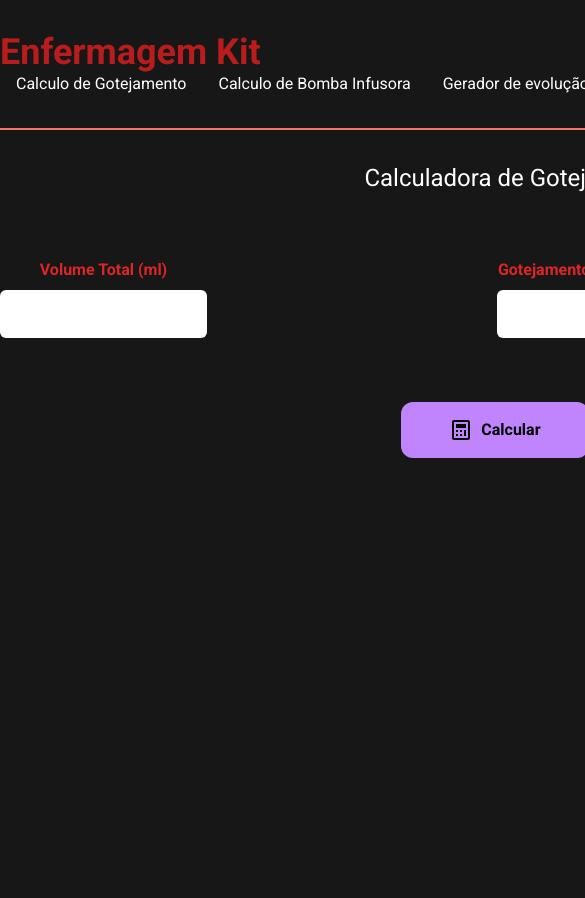
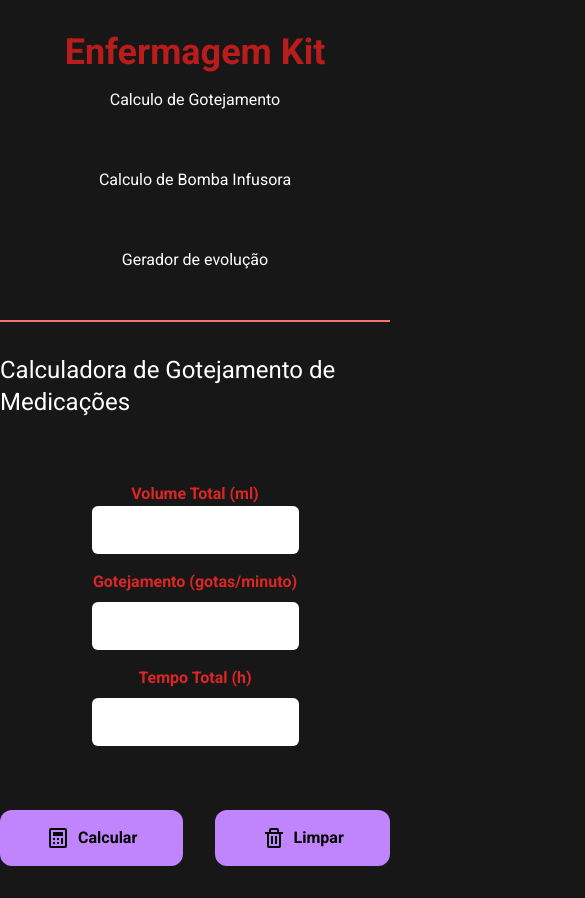
Before and after one commit to RaphaelFreitasDev/enfermagemkit, a Next.js app: page /pages/gotejamento in a window 390 px wide. Shown: the top 898 px of the page, 585 px wide, since content can reach past the window. Before the commit the page ends 844 px from the top, so only its background shows below. Built offline with nearby package versions, Linux system fonts and the light colour scheme.

Commit message:
responsive page

```diff
--- a/app/_components/Navbar.tsx
+++ b/app/_components/Navbar.tsx
@@ -2,24 +2,24 @@ import Link from "next/link";
 
 export default function Navbar() {
   return (
-    <div className="container w-[1200px] m-auto my-8 items-center justify-between flex-col md:flex">
+    <div className="container w-[100%] max-[1200px] m-auto my-8 items-center justify-center flex flex-col md:flex-row md:justify-between">
       <h2 className="text-4xl text-red-700 font-semibold">Enfermagem Kit</h2>
-      <div className="flex-col lg:flex gap-6">
+      <div className="flex flex-col md:flex-row gap-6">
         <Link
           href={"/pages/gotejamento"}
-          className="text-md text-white p-4 hover:text-blue-800 ease-in duration-300"
+          className="text-md text-white p-4 hover:text-blue-800 ease-in duration-300 text-center"
         >
           Calculo de Gotejamento
         </Link>
         <Link
           href={""}
-          className="text-md text-white p-4 hover:text-blue-800 ease-in duration-300"
+          className="text-md text-white p-4 hover:text-blue-800 ease-in duration-300 text-center"
         >
           Calculo de Bomba Infusora
         </Link>
         <Link
           href={"/pages/gerador"}
-          className="text-md text-white p-4 hover:text-blue-800 ease-in duration-300"
+          className="text-md text-white p-4 hover:text-blue-800 ease-in duration-300 text-center"
         >
           Gerador de evolução
         </Link>
--- a/app/pages/gerador/page.tsx
+++ b/app/pages/gerador/page.tsx
@@ -135,7 +135,7 @@ export default function Gerador() {
   };
 
   return (
-    <div className="w-[1200px] m-auto flex flex-col items-center justify-center my-8 border-t-2 border-red-400 ">
+    <div className="w-full px-4 flex flex-col items-center justify-center my-8 border-t-2 border-red-400 ">
       <h1 className="text-4xl mt-8">Gerador de Evolução de Enfermagem</h1>
 
       <div className="w-full flex flex-col ">
--- a/app/pages/gotejamento/page.tsx
+++ b/app/pages/gotejamento/page.tsx
@@ -34,12 +34,12 @@ export default function Gotejamento() {
   };
 
   return (
-    <div className="w-[1200px] m-auto flex flex-col items-center justify-center my-8 border-t-2 border-red-400 gap-8 ">
+    <div className="w-full m-auto flex flex-col items-center justify-center my-8 border-t-2 border-red-400 gap-8 ">
       <h2 className="text-2xl my-8  ">
         Calculadora de Gotejamento de Medicações
       </h2>
-      <section className="flex w-full items-center justify-between">
-        <div className="flex flex-col justify-center items-center gap-2">
+      <section className="flex flex-col w-full max-[1200px] items-center justify-center gap-4">
+        <div className="flex flex-col md:flex-row justify-center items-center ">
           <label htmlFor="volume" className="text-red-600 font-bold">
             {" "}
             Volume Total (ml)
```
